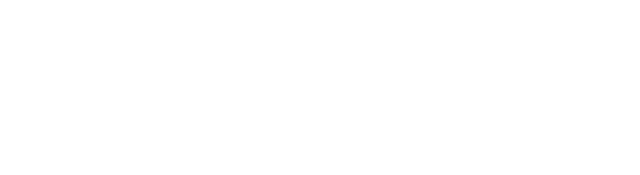
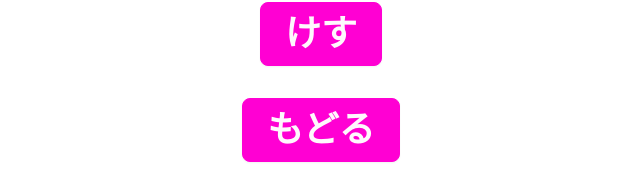
Before and after one commit to hypermkt/hyperkana, a Next.js app: page /letters/1/1 in a window 1280 px wide. Before the commit this address had no page. Shown: the part 622-797 px from the top of the page, without its empty margins (319-959 px from the left). Built offline with nearby package versions, Linux system fonts and the light colour scheme.

Commit message:
Change to letters

```diff
--- a/src/app/characters/[type]/[letter]/page.tsx
+++ b/src/app/letters/[type]/[letter]/page.tsx
@@ -47,7 +47,7 @@ export default function HiraganaDetail() {
         </button>
       </div>
       <div className="p-4 flex justify-center relative z-10">
-        <Link href={`/characters/${type}`}>
+        <Link href={`/letters/${type}`}>
           <button className="btn btn-secondary btn-lg text-4xl">もどる</button>
         </Link>
       </div>
--- a/src/app/characters/[type]/page.tsx
+++ b/src/app/letters/[type]/page.tsx
@@ -38,7 +38,7 @@ export default function CharactersPage() {
                   key={index}
                   className="border-sky-500 border-4 p-2 text-4xl min-w-[3rem] min-h-[3rem] flex items-center justify-center lg:border-7 lg:text-6xl"
                 >
-                  <Link href={`/characters/${type}/${char}`}>{char}</Link>
+                  <Link href={`/letters/${type}/${char}`}>{char}</Link>
                 </div>
               ) : (
                 <div
--- a/src/app/page.tsx
+++ b/src/app/page.tsx
@@ -7,12 +7,12 @@ export default function Home() {
         もじをなぞってあそぼう！
       </h1>
       <div className="m-3">
-        <Link href="/characters/hiragana">
+        <Link href="/letters/hiragana">
           <button className="btn btn-primary btn-lg text-4xl">ひらがな</button>
         </Link>
       </div>
       <div className="m-3">
-        <Link href="/characters/katakana">
+        <Link href="/letters/katakana">
           <button className="btn btn-primary btn-lg text-4xl">カタカナ</button>
         </Link>
       </div>
```
